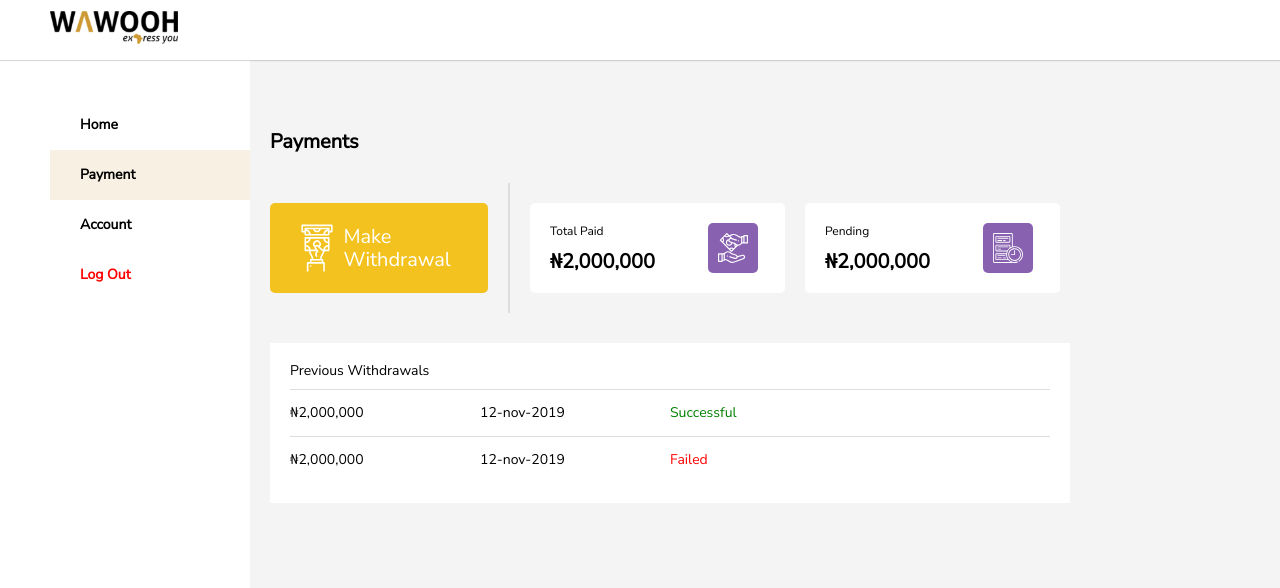
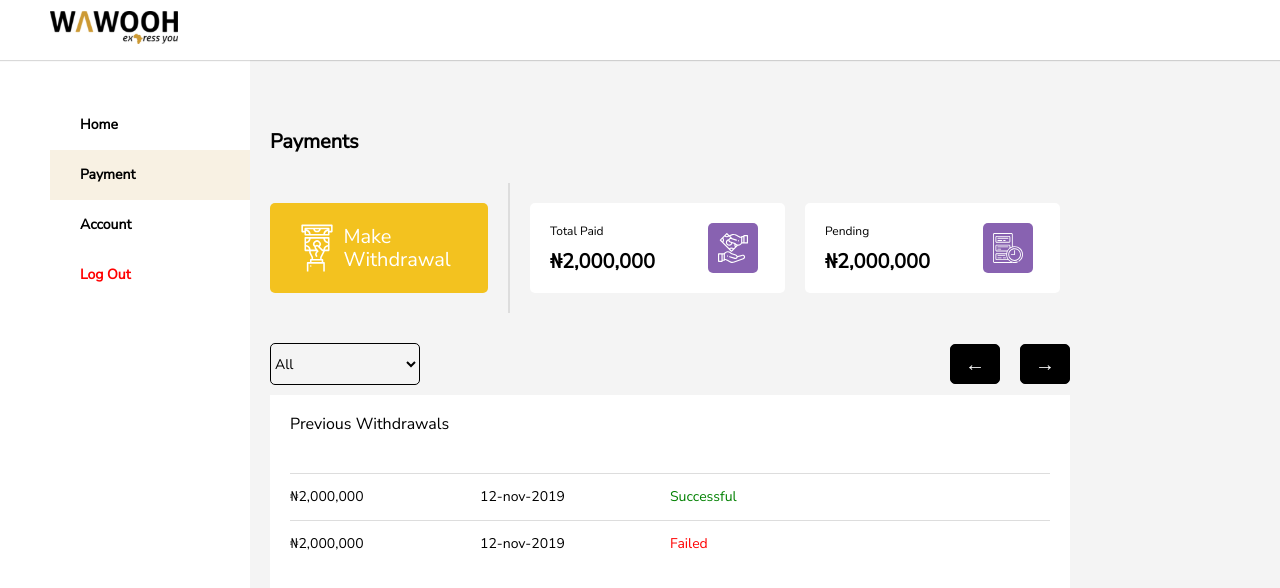
Before and after one commit to slimudoh/wawooh-sales-force, a React (Create React App) app: page /payment in a window 1280 px wide. Shown: the top 588 px of the page. Built offline with nearby package versions, Linux system fonts and the light colour scheme; sample sign-in values are in the browser's storage.

Commit message:
added axios interceptor

```diff
--- a/src/assets/css/app.css
+++ b/src/assets/css/app.css
@@ -884,9 +884,67 @@ a {
 }
 
 .payment__body--header {
-  font-size: 14px;
+  font-size: 16px;
   text-align: left;
   padding-bottom: 10px;
+  max-width: 800px;
+}
+
+.payment__body--filter {
+  font-size: 16px;
+  text-align: left;
+  padding-bottom: 10px;
+  display: flex;
+  flex-direction: row;
+  flex-wrap: nowrap;
+  align-items: center;
+  justify-content: space-between;
+  align-content: center;
+  max-width: 800px;
+}
+
+.payment__body--filter-dropdown {
+  width: 150px;
+  border-radius: 5px;
+  border: 1px solid #000;
+}
+
+.payment__body--filter-dropdown > select {
+  width: 100%;
+  height: 40px;
+  background: transparent;
+  border: 0;
+  outline: 0;
+  font-size: 14px;
+  color: #000;
+}
+
+.payment__body--filter-control {
+  width: 120px;
+  display: flex;
+  flex-direction: row;
+  flex-wrap: nowrap;
+  align-items: center;
+  justify-content: space-between;
+  align-content: center;
+}
+
+.payment__body--filter-control > div {
+  width: 50px;
+  border-radius: 5px;
+  border: 1px solid #000;
+  text-align: center;
+  height: 40px;
+  display: flex;
+  flex-direction: row;
+  align-items: center;
+  justify-content: center;
+  align-content: center;
+  background-color: #000;
+  color: #fff;
+  font-size: 20px;
+  font-weight: 600;
+  cursor: pointer;
 }
 
 .payment__body--table > div {
--- a/src/index.js
+++ b/src/index.js
@@ -7,6 +7,7 @@ import thunk from "redux-thunk";
 import App from "./container/App";
 import * as serviceWorker from "./serviceWorker";
 import reducer from "./store/reducer";
+import * as actionCreators from "./store/actions";
 
 const store = createStore(reducer, applyMiddleware(thunk));
 
@@ -18,28 +19,20 @@ if (token) {
   axios.defaults.headers.common["Authorization"] = null;
 }
 
-// axios.interceptors.response.use(
-//   undefined,
-//   err =>
-//     new Promise(() => {
-//       if (Object.keys(err).length !== 0) {
-//         if (
-//           err.response.status === 401 &&
-//           err.config &&
-//           !err.config.__isRetryRequest
-//         ) {
-//           store.dispatch(types.AUTH_LOGOUT);
-//           if (window.location.pathname !== "/login") {
-//             document.location.href = "/login";
-//           }
-//         }
-//         throw err;
-//       }
-//       if (window.location.pathname !== "/login") {
-//         document.location.href = "/login";
-//       }
-//     })
-// );
+axios.interceptors.response.use(
+  function(response) {
+    if (response.status === 401) {
+      store.dispatch(actionCreators.logout());
+      if (window.location.pathname !== "/login") {
+        document.location.href = "/login";
+      }
+    }
+    return response;
+  },
+  function(error) {
+    return Promise.reject(error);
+  }
+);
 
 ReactDOM.render(
   <Provider store={store}>
--- a/src/pages/payment.js
+++ b/src/pages/payment.js
@@ -1,5 +1,4 @@
 import React, { useState, useEffect } from "react";
-import { Link } from "react-router-dom";
 
 import Header from "../components/header";
 import Sidebar from "../components/sidebar";
@@ -93,11 +92,24 @@ function Payment() {
                 </div>
               </div>
             </div>
+
+            <div className="payment__body--filter">
+              <div className="payment__body--filter-dropdown">
+                <select>
+                  <option value="all">All</option>
+                  <option value="successful">Successful</option>
+                  <option value="pending">Pending</option>
+                  <option value="failed">Failed</option>
+                </select>
+              </div>
+              <div className="payment__body--filter-control">
+                <div>&#8592;</div>
+                <div>&#8594;</div>
+              </div>
+            </div>
             <div className="payment__body">
+              <div className="payment__body--header">Previous Withdrawals</div>
               <div>
-                <div className="payment__body--header">
-                  Previous Withdrawals
-                </div>
                 <div className="payment__body--table">
                   <div>
                     <div className="payment__body--table-amount">
```
